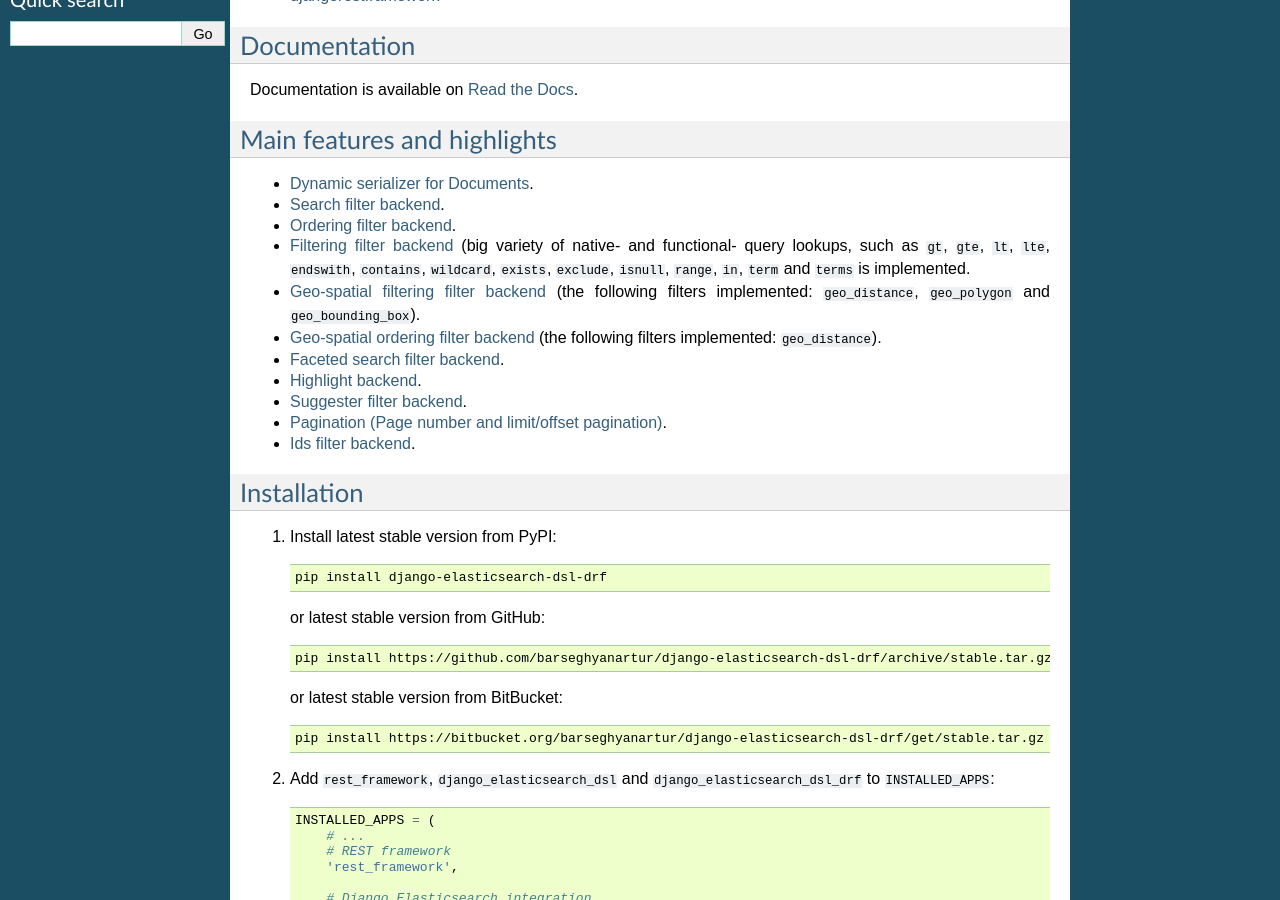
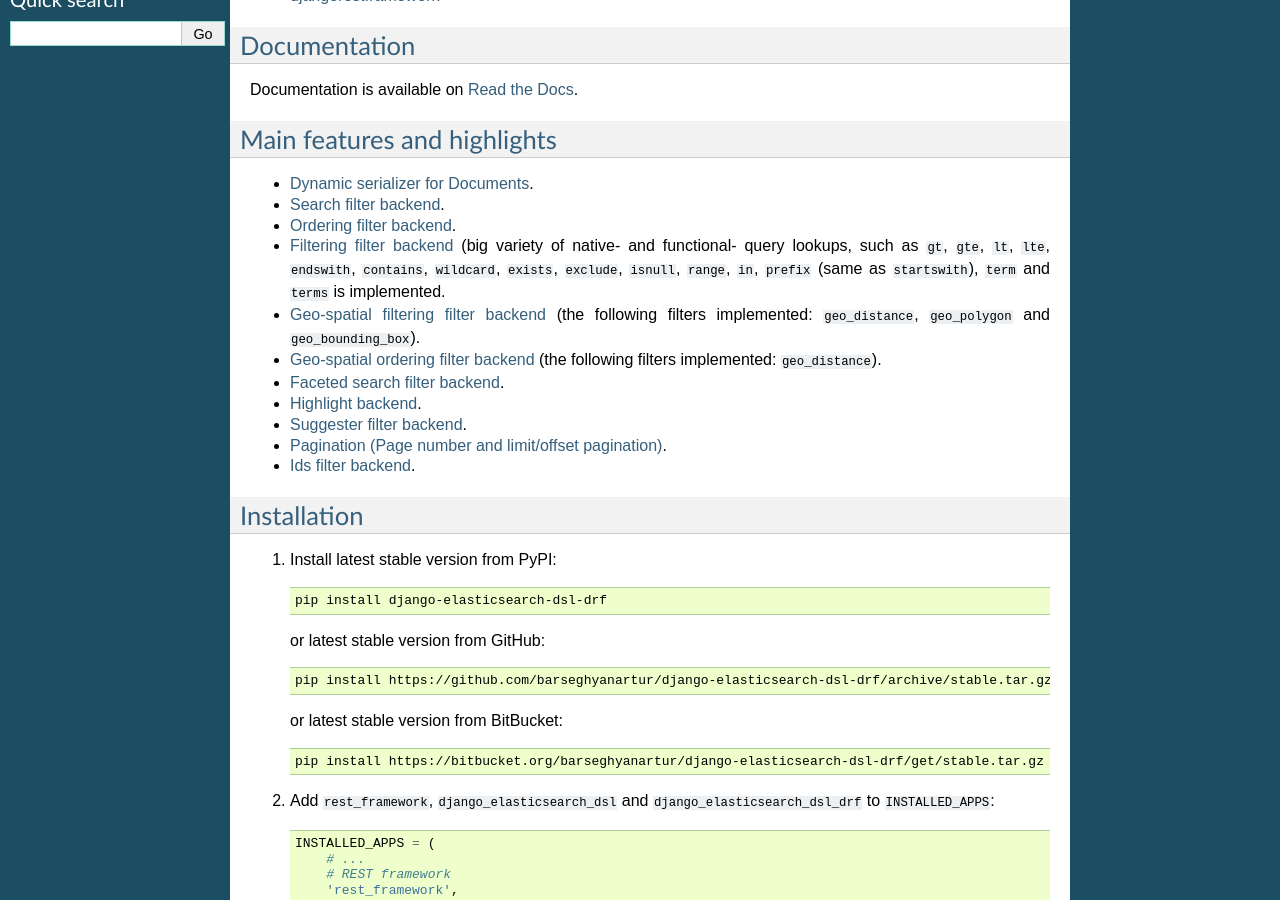
Before and after one commit to barseghyanartur/django-elasticsearch-dsl-drf, a Sphinx documentation site: the page built from docs/index.rst, in a window 1280 px wide and 900 px high, scrolled down 450 px. Built offline with Sphinx 7.4.7, drawn with Linux system fonts in a browser that asks for light colours; pages that are not in the unit, such as notebooks, are missing from menus.

Commit message:
docs updated

```diff
--- a/README.rst
+++ b/README.rst
@@ -41,7 +41,8 @@
 - :doc:`Filtering filter backend <advanced_usage_examples>` (big variety of
   native- and functional- query lookups, such as ``gt``, ``gte``, ``lt``,
   ``lte``, ``endswith``, ``contains``, ``wildcard``, ``exists``, ``exclude``,
-  ``isnull``, ``range``, ``in``, ``term`` and ``terms`` is implemented.
+  ``isnull``, ``range``, ``in``, ``prefix`` (same as ``startswith``), ``term``
+  and ``terms`` is implemented.
 - :doc:`Geo-spatial filtering filter backend <advanced_usage_examples>` (the
   following filters implemented: ``geo_distance``, ``geo_polygon`` and
   ``geo_bounding_box``).
--- a/docs/index.rst
+++ b/docs/index.rst
@@ -41,7 +41,8 @@
 - :doc:`Filtering filter backend <advanced_usage_examples>` (big variety of
   native- and functional- query lookups, such as ``gt``, ``gte``, ``lt``,
   ``lte``, ``endswith``, ``contains``, ``wildcard``, ``exists``, ``exclude``,
-  ``isnull``, ``range``, ``in``, ``term`` and ``terms`` is implemented.
+  ``isnull``, ``range``, ``in``, ``prefix`` (same as ``startswith``), ``term``
+  and ``terms`` is implemented.
 - :doc:`Geo-spatial filtering filter backend <advanced_usage_examples>` (the
   following filters implemented: ``geo_distance``, ``geo_polygon`` and
   ``geo_bounding_box``).
```
